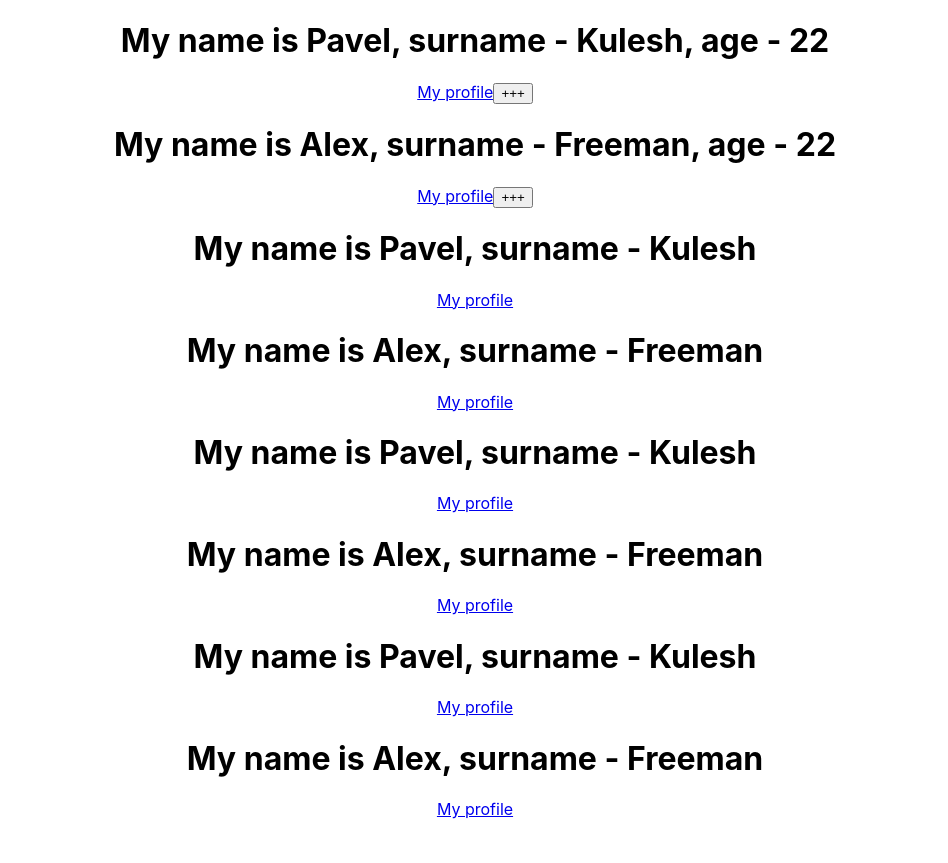
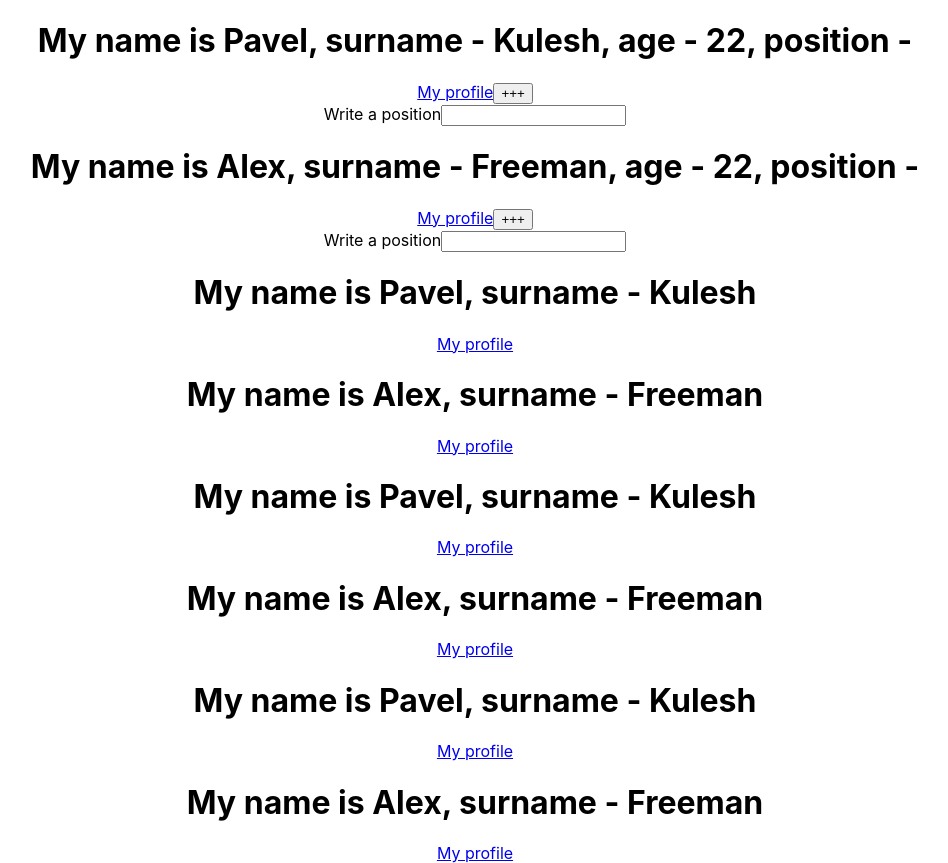
Before and after one commit to Waldemar-00/ComponentsProps, a React (Create React App) app: page / in a window 1280 px wide. Shown: the whole page, without its empty margins (165-1113 px from the left). Before the commit the page ends 819 px from the top, so only its background shows below. Built offline with nearby package versions, Linux system fonts and the light colour scheme; the HTML template or start-up script is replaced by a standard one.

Commit message:
events on a page(onChange, onInput); context THIS in events(onChange, onInput)

```diff
--- a/src/App.js
+++ b/src/App.js
@@ -5,26 +5,39 @@ class WhoAmI extends Component {
     super(props)
     this.state = {
       age: 22,
-      text: '+++'
+      text: '+++',
+      position: ''
     }
+    this.yearPlus = this.yearPlus.bind(this)
   }
-  yearPlusAsync = () => {
+  yearPlusAsync () {
     this.setState({
       age: this.state.age + 1 //! async - for optimization
     })
   }
-  yearPlus = () => {
+  yearPlus () {
     this.setState(state => ({
       age: state.age + 1 //! sync - NOT optimization, return replaced by ()
     }))
   }
+  inputChanges = (e, message) => {
+    console.log(message)
+    this.setState({
+      position: e.target.value
+    })
+  }
   render() {
     const { name, surname, link } = this.props
+    const {age, position} = this.state
     return (
       <div>
-        <h1>My name is {name}, surname - {surname}, age - {this.state.age}</h1>
+        <h1>My name is {name}, surname - {surname}, age - {age}, position - {position}</h1>
         <a href={link}>My profile</a>
-        <button onClick={this.yearPlus}>{this.state.text}</button>
+        <button onClick={() => this.yearPlusAsync() }>{this.state.text}</button>
+        <form >
+          <label htmlFor="input">Write a position</label>
+          <input type="text" id='input' onChange={(e) => this.inputChanges(e, 'Change - Yes')} /> {/*onChange or onInput*/}
+        </form>
       </div>
     )
   }
```
